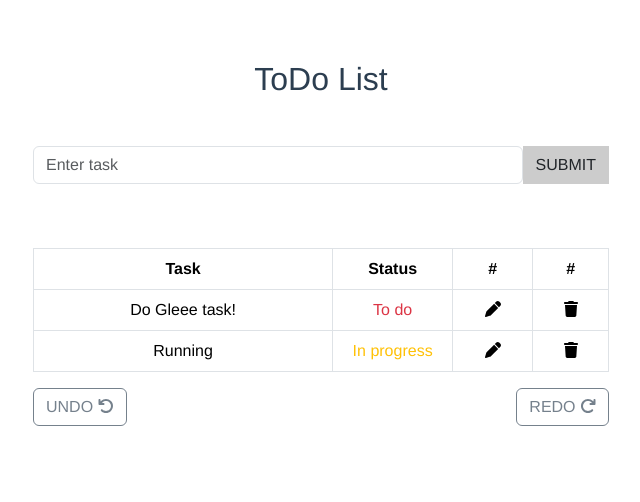
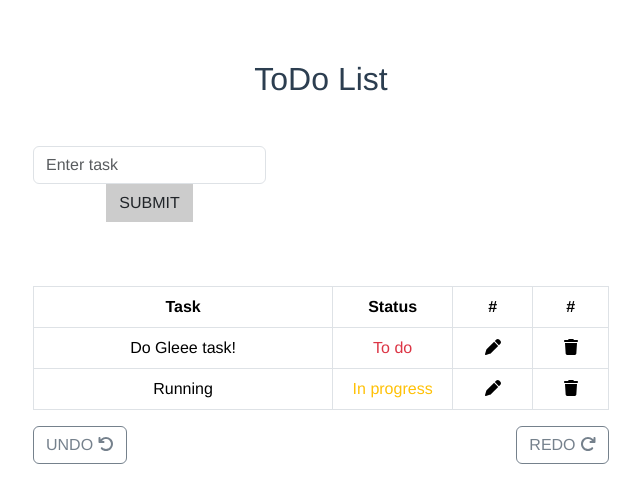
Before and after one commit to PatrickHieu/Todo-App, a Vue app in the folder todo-app/: page / in a window 1280 px wide. Shown: the top 502 px of the page, without its empty margins (319-959 px from the left). Built offline with nearby package versions, Linux system fonts and the light colour scheme.

Commit message:
update redo and undo function

```diff
--- a/todo-app/src/components/TodoApp.vue
+++ b/todo-app/src/components/TodoApp.vue
@@ -4,12 +4,14 @@
 
     <!-- input -->
     <div class="d-flex mt-5">
-      <input v-model="task" @keyup.enter="submitTask" type="text" placeholder="Enter task" class="form-control w-100">
-      <!-- tạo input box cho phép user nhập nội dung và lưu vào biến task thông qua directive "v-model" -->
-      <button type="submit" @click="submitTask" class="btn btn-color rounded-0">SUBMIT</button>
+      <form>
+        <input v-model="task" @keyup.enter="submitTask" type="text" placeholder="Enter task" class="form-control w-100" @input="onInput">
+        <!-- tạo input box cho phép user nhập nội dung và lưu vào biến task thông qua directive "v-model" -->
+        <button type="submit" @click="submitTask" class="btn btn-color rounded-0">SUBMIT</button>
+      </form>
     </div>
     <!-- alert -->
-    <div class="alert alert-warning alert-dismissible fade " :class="{ 'show': condition }" role="alert">
+    <div class="alert alert-warning alert-dismissible fade" :class="{ 'show': condition }" role="alert">
         <strong>Task already exist in your to do list!</strong> Please submit new task.
         <button type="button" class="close" data-dismiss="alert" aria-label="Close">
           <span aria-hidden="true">&times;</span>
@@ -57,11 +59,11 @@
       </tbody>
     </table>
     <div>
-      <button class="btn btn-right btn-color" @click="undoTask" :disabled="undoDisabled">
+      <button class="btn btn-right btn-color" @click="undoTask" :disabled ="undoDisabled">
         UNDO
         <span class="fa fa-undo"></span>
       </button>
-      <button class="btn btn-left btn-color" @click="redoTask" :disabled="redoDisabled">
+      <button class="btn btn-left btn-color" @click="redoTask" :disabled ="redoDisabled">
         REDO
         <span class="fa fa-redo"></span>
       </button>
@@ -168,6 +170,13 @@ export default {
         this.tasks = this.history[this.currentIndex];
       }
     },
+
+    onInput() {
+      // Save the current state to history
+      this.history = this.history.slice(0, this.currentIndex + 1);
+      this.history.push(this.text);
+      this.currentIndex = this.history.length - 1;
+    },
   }
 };
 </script>
```
